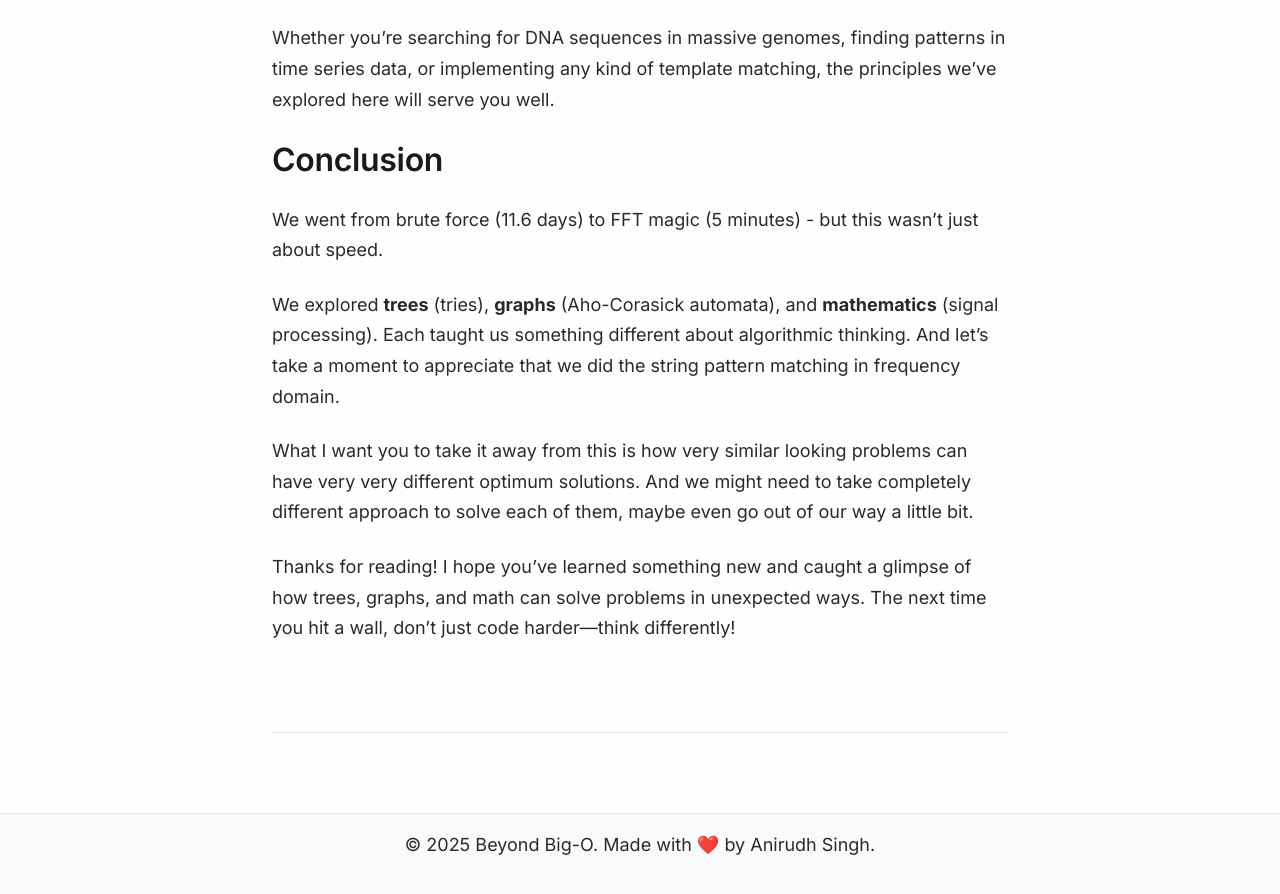
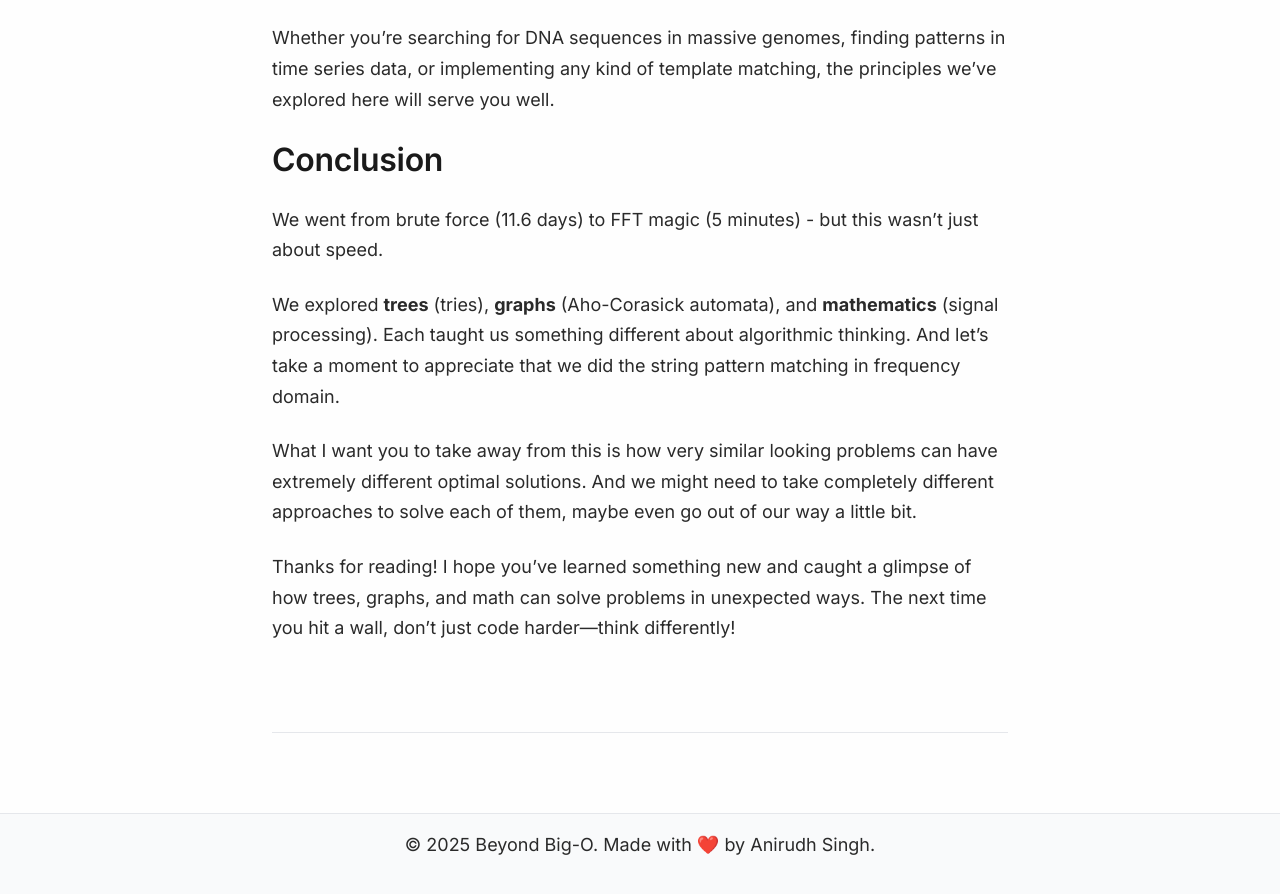
Before and after one commit to legendsovermyths/beyondbig-o, a Jekyll site: the page built from _posts/2025-08-20-string-search-steroids-fuzzy-matching.md, in a window 1280 px wide and 900 px high, scrolled down 24849 px. Shown: the top 894 px of the window. Built offline with Jekyll 4.4.1, drawn with Linux system fonts in a browser that asks for light colours; nearby versions of some CDN libraries.

Commit message:
spell check

```diff
--- a/_posts/2025-08-20-string-search-steroids-fuzzy-matching.md
+++ b/_posts/2025-08-20-string-search-steroids-fuzzy-matching.md
@@ -4357,7 +4357,7 @@ We went from brute force (11.6 days) to FFT magic (5 minutes) - but this wasn't
 
 We explored **trees** (tries), **graphs** (Aho-Corasick automata), and **mathematics** (signal processing). Each taught us something different about algorithmic thinking. And let's take a moment to appreciate that we did the string pattern matching in frequency domain.
 
-What I want you to take it away from this is how very similar looking problems can have very very different optimum solutions. And we might need to take completely different approach to solve each of them, maybe even go out of our way a little bit.
+What I want you to take away from this is how very similar looking problems can have extremely different optimal solutions. And we might need to take completely different approaches to solve each of them, maybe even go out of our way a little bit.
 
 
 Thanks for reading! I hope you've learned something new and caught a glimpse of how trees, graphs, and math can solve problems in unexpected ways. The next time you hit a wall, don't just code harder—think differently!
```
